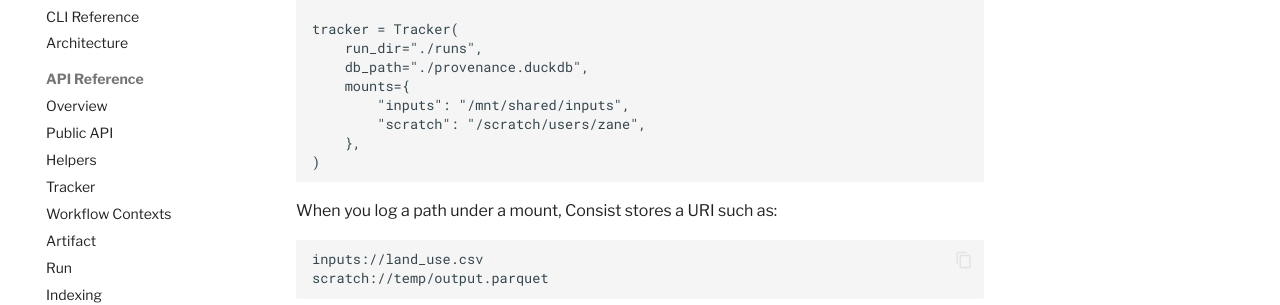
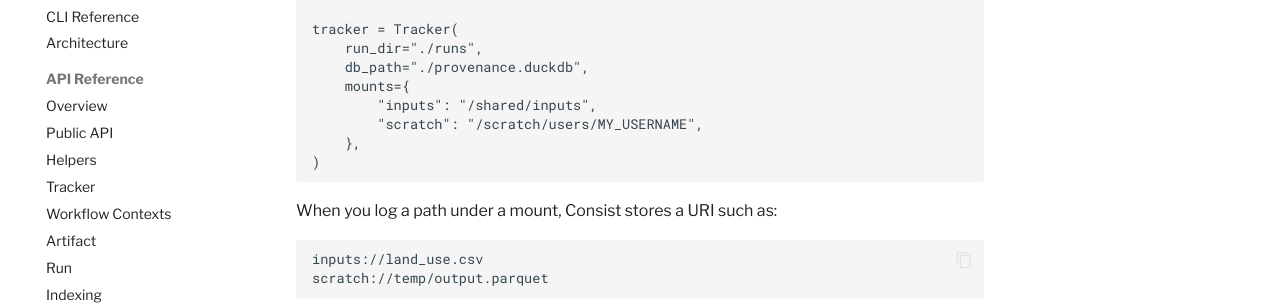
Before and after one commit to LBNL-UCB-STI/consist, an MkDocs documentation site: the page built from docs/mounts-and-portability.md, in a window 1280 px wide and 900 px high. Shown: the part 444-749 px from the top of the window. Built offline with MkDocs 1.6.1 and Material for MkDocs 9.7.7, drawn with Linux system fonts in a browser that asks for light colours; comment, search, counter and statistics services are not loaded; some of the changed text lies outside the part shown.

Commit message:
update mount docs

````diff
--- a/docs/mounts-and-portability.md
+++ b/docs/mounts-and-portability.md
@@ -17,8 +17,8 @@ tracker = Tracker(
     run_dir="./runs",
     db_path="./provenance.duckdb",
     mounts={
-        "inputs": "/mnt/shared/inputs",
-        "scratch": "/scratch/users/zane",
+        "inputs": "/shared/inputs",
+        "scratch": "/scratch/users/MY_USERNAME",
     },
 )
 ```
````
